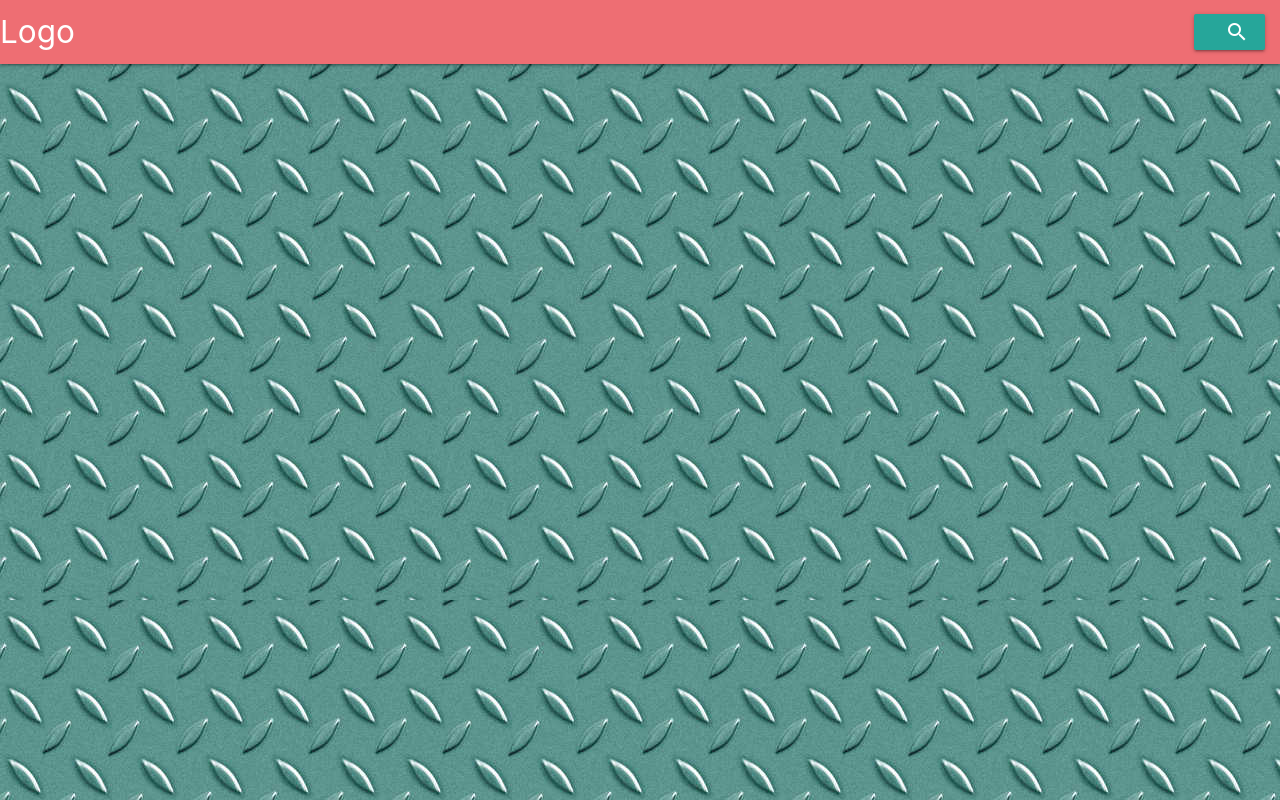
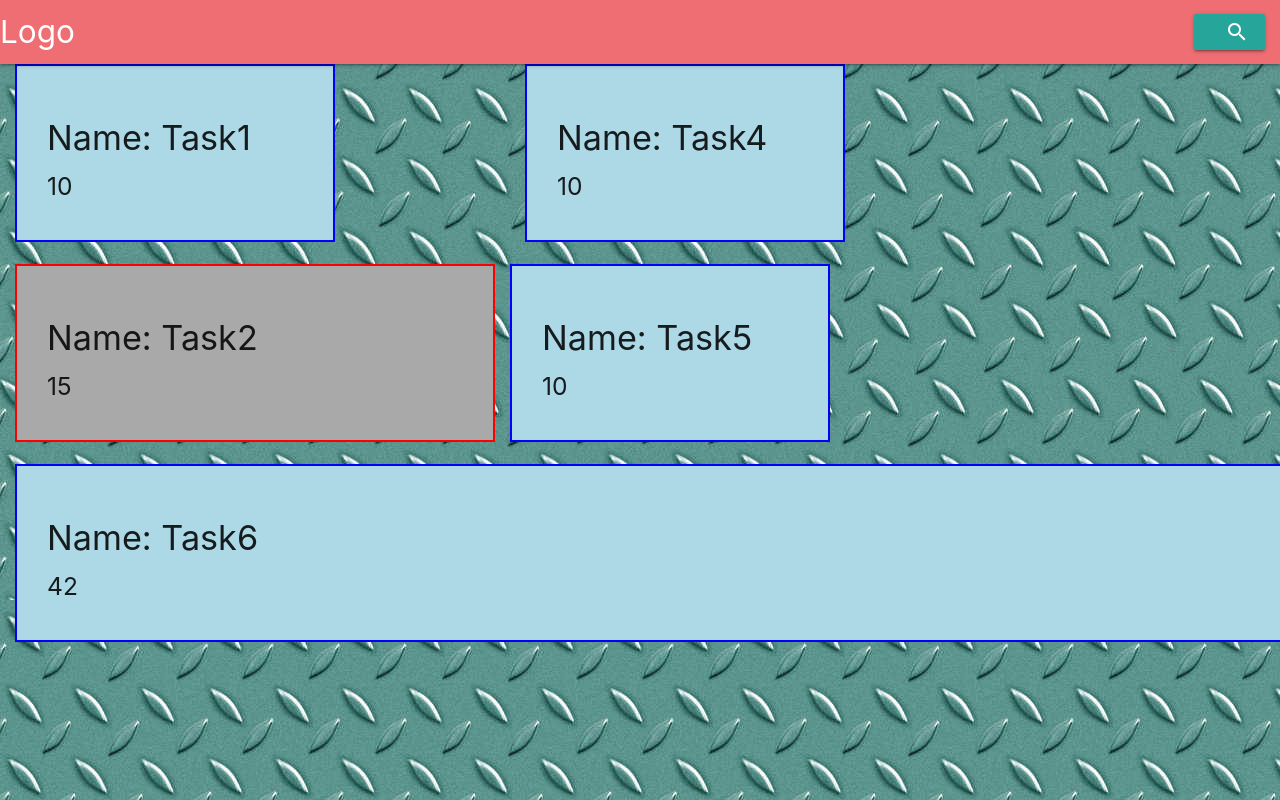
Before and after one commit to SBC-VN/shopander, a React (Create React App) app in the folder client/: page / in a window 1280 px wide. Shown: the top 800 px of the page. Built offline with nearby package versions, Linux system fonts and the light colour scheme.

Commit message:
Converted 'Garage' into a class.

```diff
--- a/client/src/components/Bay/style.css
+++ b/client/src/components/Bay/style.css
@@ -1,6 +1,6 @@
 .bay-block {
     display: block;
-    height: 160px;
+    height: 200px;
     width: 3000px;
     margin-right: 0px;
 }
--- a/client/src/components/Garage/index.js
+++ b/client/src/components/Garage/index.js
@@ -1,22 +1,32 @@
-import React from "react";
+import React, { Component } from "react";
 import Bay from "../Bay";
 import "./style.css";
 
-const Garage = (props) => {
+class Garage extends Component {
+  state = {
+    scale     : "1 week",
+    bays      : 5,
+    bayTasks  : []
+  };
+
+  constructor(props) {
+    super(props);
     console.log("Tasks",props.tasks);
-  let bayTasks = [];
     props.tasks.forEach(element => {
-    console.log("Element bay",element.bay)
-    if (bayTasks[element.bay] === undefined) {
-      bayTasks[element.bay-1] = [];
+      if (this.state.bayTasks[element.bay-1] === undefined) {
+        this.state.bayTasks[element.bay-1] = [];
       }
-    bayTasks[element.Bay] += element;
+      this.state.bayTasks[element.bay-1].push(element);
     });
+  };
 
-  console.log("Bays",bayTasks);
+  render() {
     return(
-    bayTasks.map(element => (<Bay tasks={element}/>))
+      <div className="garage-block">
+        {this.state.bayTasks.map(element => (<Bay tasks={element}/>))}
+      </div>
     );
+    };
 }
 
 export default Garage;
--- a/client/src/components/Garage/style.css
+++ b/client/src/components/Garage/style.css
@@ -1,6 +1,5 @@
-.bay-block {
+.garage-block {
     display: block;
-    height: 160px;
     width: 3000px;
     margin-right: 0px;
 }
```
Lines whose indentation alone changed are shown as unchanged.
